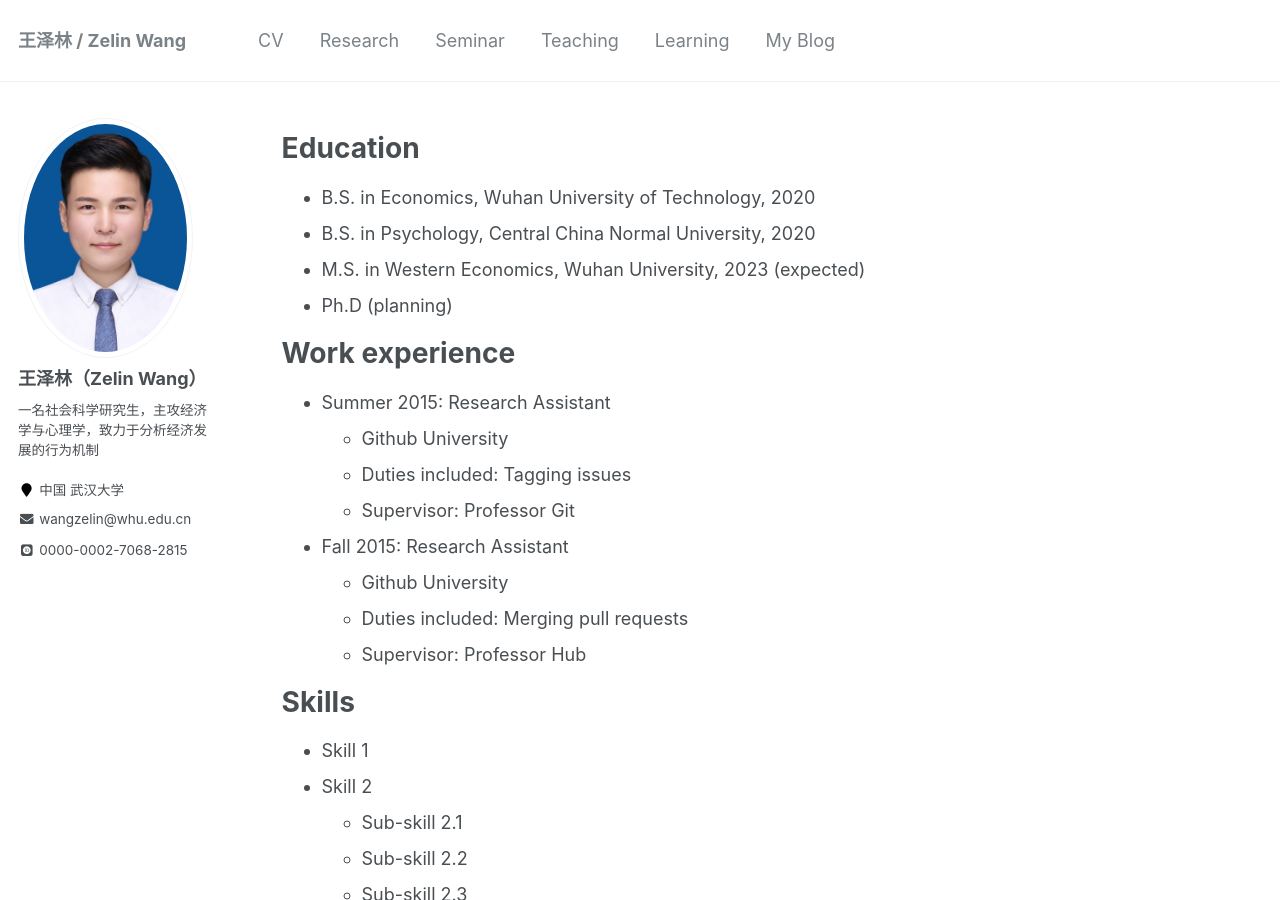
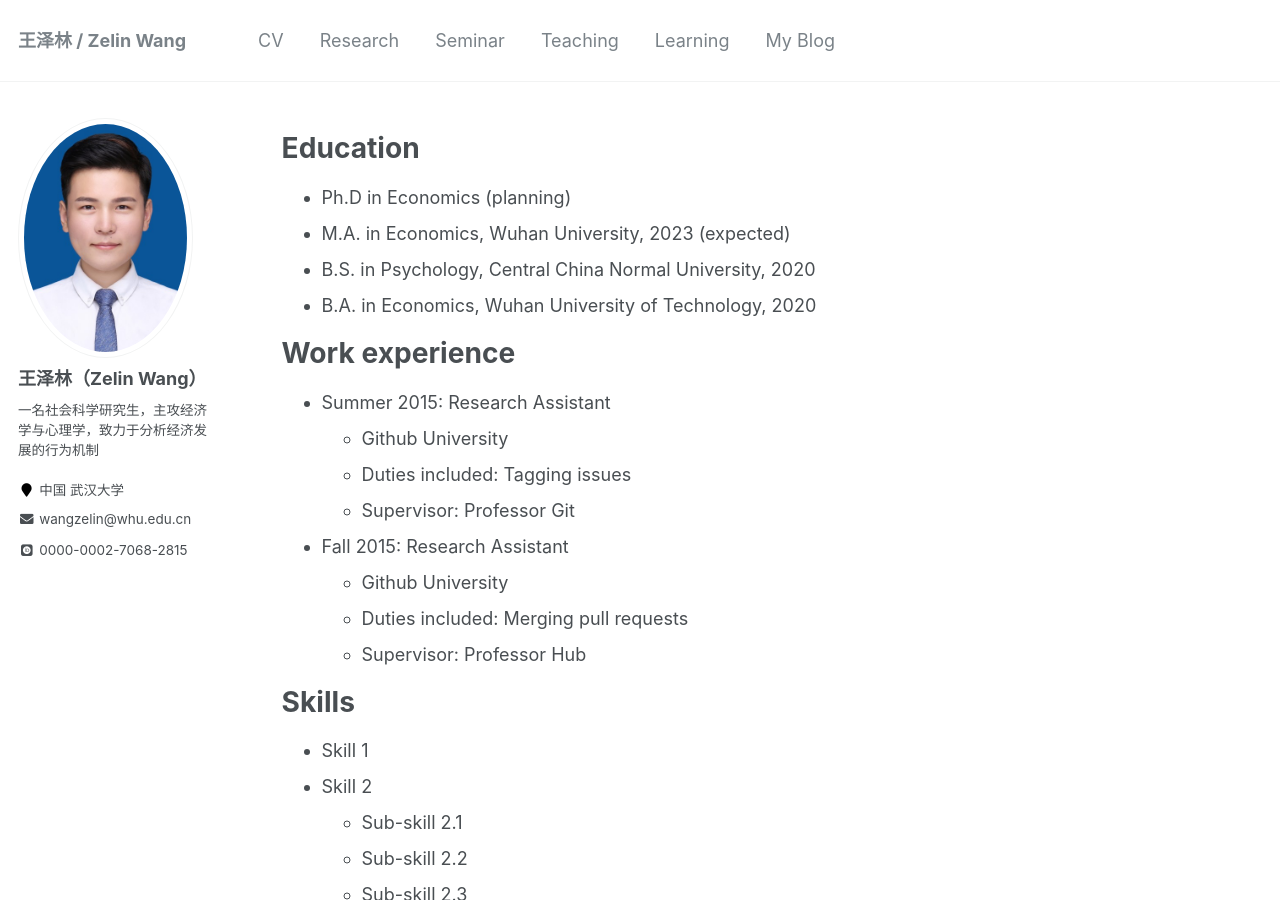
Before and after one commit to ColinWangZelin/colinwangzelin.github.io, a Jekyll site: the page built from _pages/cv.md, in a window 1280 px wide and 900 px high. Built offline with Jekyll 4.4.1, drawn with Linux system fonts in a browser that asks for light colours; some web fonts are replaced.

Commit message:
Update cv.md

```diff
--- a/_pages/cv.md
+++ b/_pages/cv.md
@@ -11,10 +11,10 @@ redirect_from:
 
 Education
 ======
-* B.S. in Economics, Wuhan University of Technology, 2020
+* Ph.D in Economics (planning)
+* M.A. in Economics, Wuhan University, 2023 (expected)
 * B.S. in Psychology, Central China Normal University, 2020
-* M.S. in Western Economics, Wuhan University, 2023 (expected)
-* Ph.D (planning)
+* B.A. in Economics, Wuhan University of Technology, 2020
 
 Work experience
 ======
```
